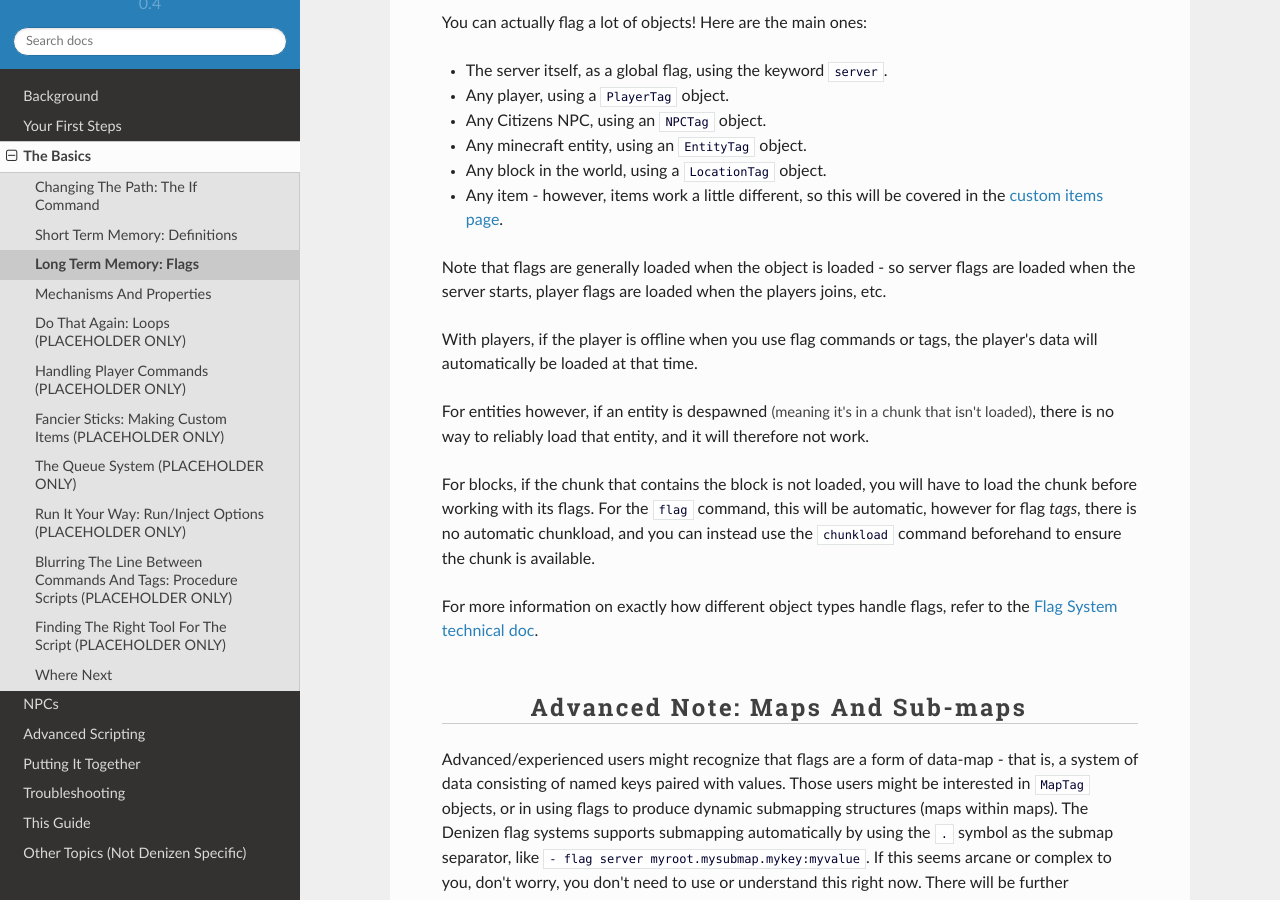
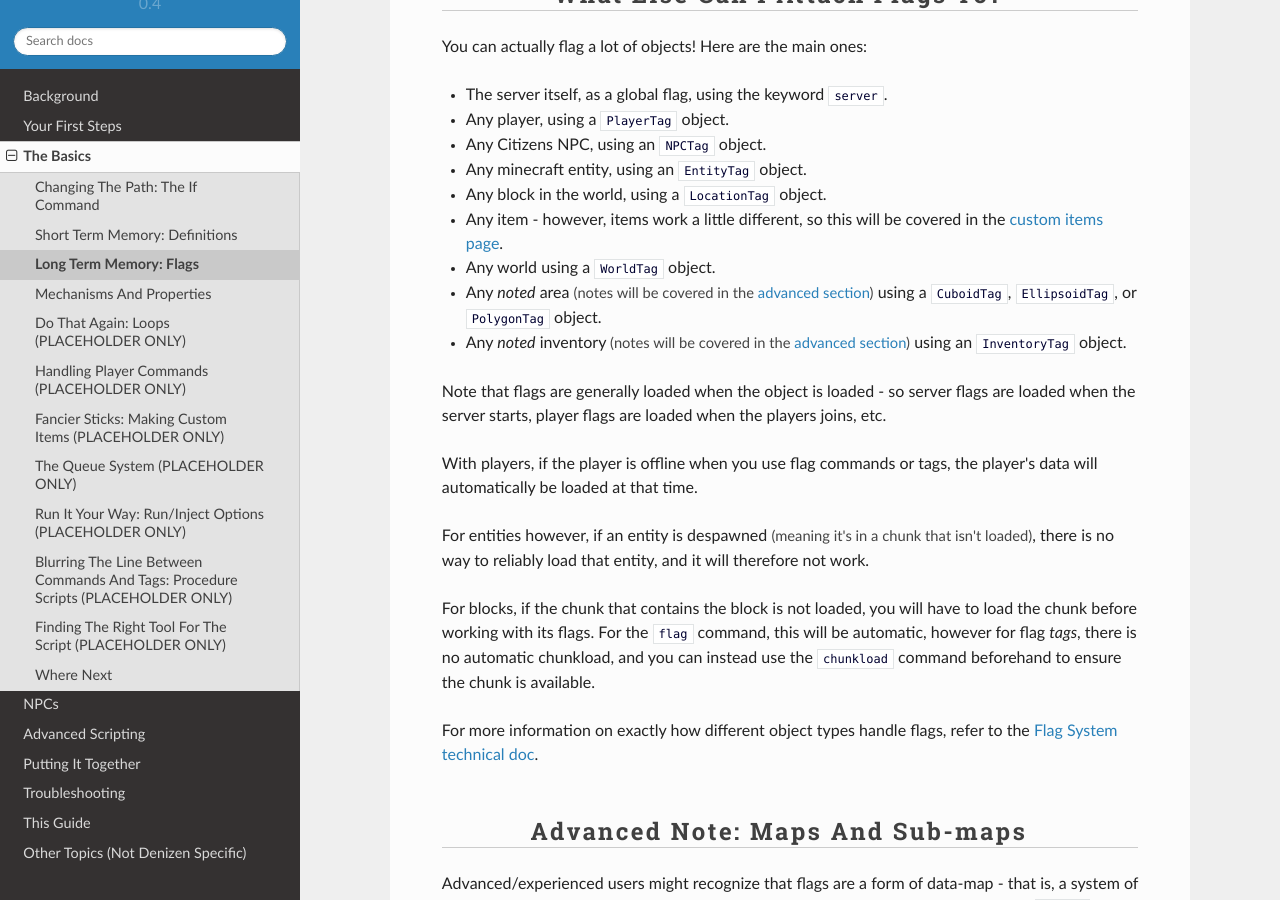
Before and after one commit to DenizenScript/Denizen-Beginners-Guide, a Sphinx documentation site: the page built from source/guides/basics/flags.md, in a window 1280 px wide and 900 px high, scrolled down 6724 px. Built offline with Sphinx 7.4.7 and the Read the Docs theme 2.0.0, drawn with Linux system fonts in a browser that asks for light colours; some of the changed text lies outside the part shown.

Commit message:
note new flaggable types

```diff
--- a/source/guides/basics/flags.md
+++ b/source/guides/basics/flags.md
@@ -166,6 +166,9 @@ You can actually flag a lot of objects! Here are the main ones:
 - Any minecraft entity, using an `EntityTag` object.
 - Any block in the world, using a `LocationTag` object.
 - Any item - however, items work a little different, so this will be covered in the [custom items page](/guides/basics/custom-items).
+- Any world using a `WorldTag` object.
+- Any *noted* area <span class="parens">(notes will be covered in the [advanced section](/guides/advanced/notables))</span> using a `CuboidTag`, `EllipsoidTag`, or `PolygonTag` object.
+- Any *noted* inventory <span class="parens">(notes will be covered in the [advanced section](/guides/advanced/notables))</span> using an `InventoryTag` object.
 
 Note that flags are generally loaded when the object is loaded - so server flags are loaded when the server starts, player flags are loaded when the players joins, etc.
 
```
Also changed, not shown: other parts of source/guides/basics/flags.md (+1 -1 lines), source/guides/first-steps/local-test-server.md (+1 -1 lines).
